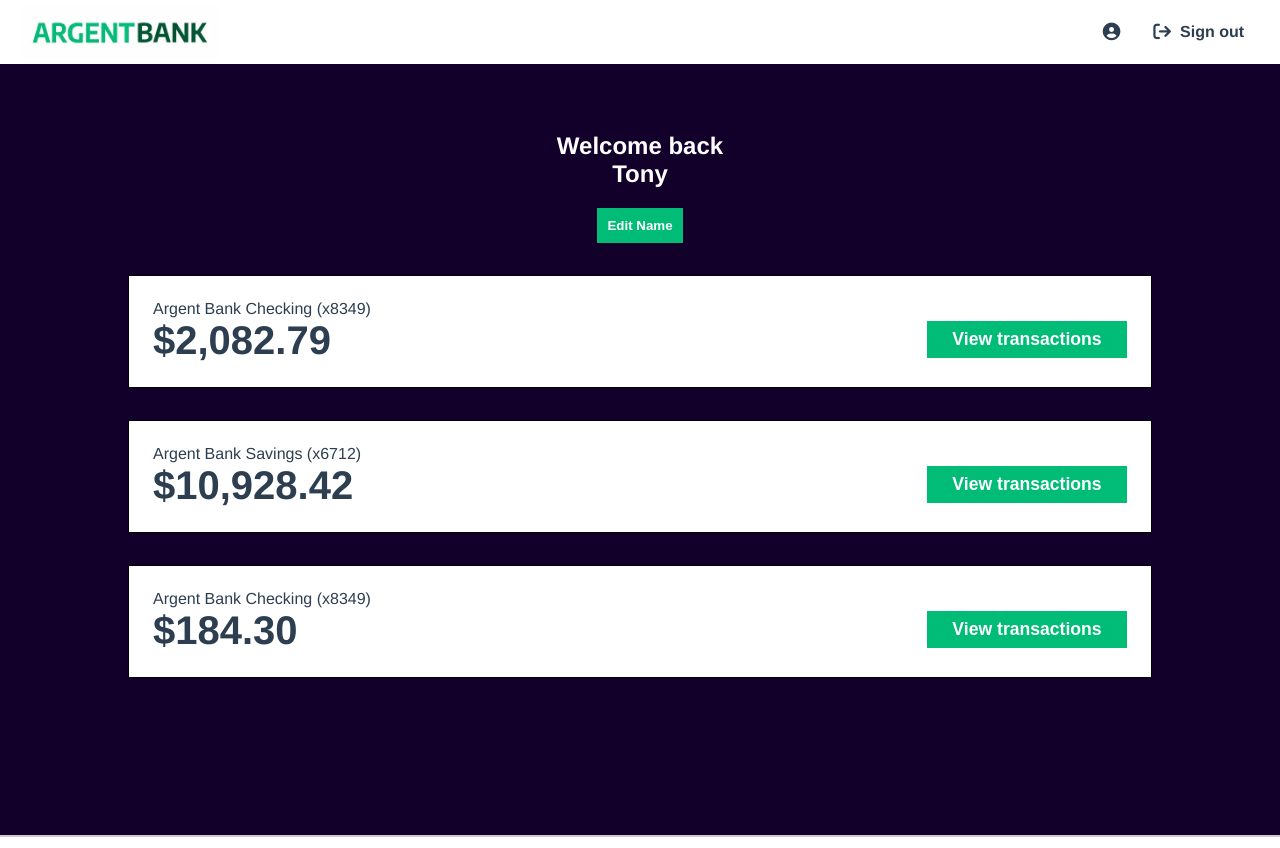
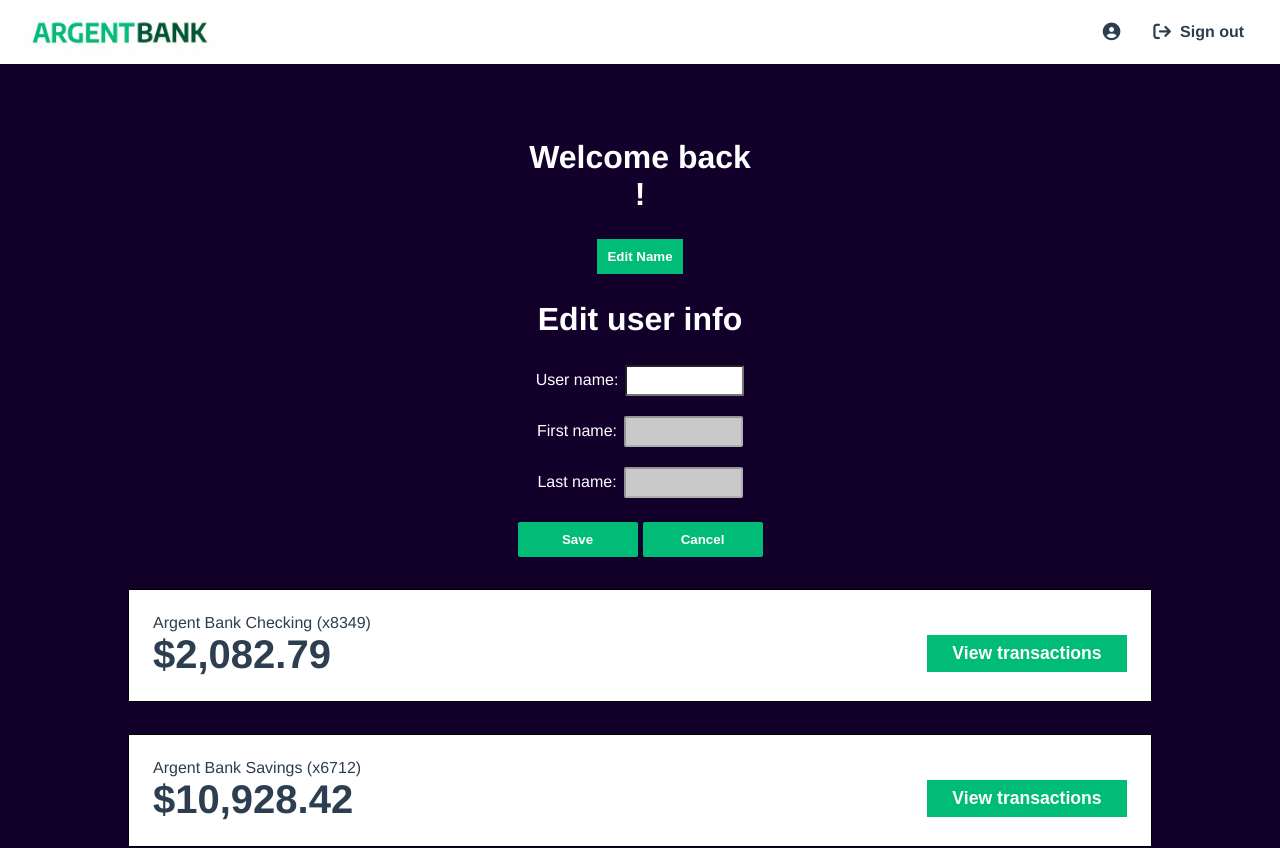
Before and after one commit to mmarichy/ArgentBank, a React (Create React App) app in the folder ArgentBank_FrontEnd/: page /profile in a window 1280 px wide. Shown: the top 848 px of the page. Built offline with nearby package versions, Linux system fonts and the light colour scheme; no server answers; sample sign-in values are in the browser's storage.

Commit message:
Username in NavBat | add edit form username

```diff
--- a/ArgentBank_FrontEnd/src/components/NavBar/NavBar.jsx
+++ b/ArgentBank_FrontEnd/src/components/NavBar/NavBar.jsx
@@ -5,8 +5,8 @@
 
 function NavBar() {
   const isConnected = useSelector((state) => state.auth.token)
-  const firstname = useSelector((state) => state.user.userData.firstname)
-  console.log(firstname)
+  const username = useSelector((state) => state.user.userData.username)
+  // console.log(username)
 
   const dispatch = useDispatch()
   const navigate = useNavigate()
@@ -33,7 +33,7 @@
           <div className="connected">
             <Link to="/profile" className="main-nav-item">
               <i className="fa-solid  fa-circle-user connected_icon" />
-              <p className="connected_text">{firstname}</p>
+              <p className="connected_text">{username}</p>
             </Link>
             <Link className="main-nav-item" to="/" onClick={logoutHandler}>
               <i className="fa-solid fa-arrow-right-from-bracket connected_icon"></i>
--- a/ArgentBank_FrontEnd/src/components/User/User.jsx
+++ b/ArgentBank_FrontEnd/src/components/User/User.jsx
@@ -1,12 +1,88 @@
+import { useState } from 'react'
+import { useDispatch, useSelector } from 'react-redux'
+import { updateUsername } from '../../redux/actions/user.actions'
+
 export function User() {
+  // const token = useSelector((state) => state.auth.token)
+  const userData = useSelector((state) => state.user.userData)
+  // console.log(userData)
+  // const [editSection, setEditSection] = useState(true)
+  // const [userName, setUserName] = useState('')
+
+  // const [errorMessage, setErrorMessage] = useState('')
+
+  // const dispatch = useDispatch()
+
+  const handleSubmit = async (event) => {
+    event.preventDefault()
+    console.log(event.target.username)
+
+    // try {
+    //   const response = await fetch(
+    //     'http://localhost:3001/api/v1/user/profile',
+    //     {
+    //       method: 'PUT',
+    //       headers: {
+    //         'Content-Type': 'application/JSON',
+    //         Authorization: `Bearer ${token}`,
+    //       },
+    //       body: JSON.stringify({ userName }),
+    //     }
+    //   )
+    //   if (response.ok) {
+    //     const data = await response.json()
+    //     const username = data.body.username
+    //     dispatch(updateUsername(username))
+    //     setEditSection(!editSection)
+    //   } else {
+    //     console.log('Invalid')
+    //   }
+    // } catch (error) {
+    //   console.error(error)
+    // }
+  }
   return (
     <div className="header">
       <h2>
         Welcome back
         <br />
-        Tony
+        {userData.firstname} {userData.lastname} !
       </h2>
       <button className="edit-button">Edit Name</button>
+
+      <h2> Edit user info</h2>
+      <form>
+        <div className="edit-input">
+          <label htmlFor="username">User name: </label>
+          <input type="text" id="username" defaultValue={userData.username} />
+        </div>
+        <div className="edit-input">
+          <label htmlFor="firstname">First name: </label>
+          <input
+            type="text"
+            id="firstname"
+            defaultValue={userData.firstname}
+            disabled={true}
+          />
+        </div>
+        <div className="edit-input">
+          <label htmlFor="lastname">Last name: </label>
+          <input
+            type="text"
+            id="lastname"
+            defaultValue={userData.lastname}
+            disabled={true}
+          />
+        </div>
+        <div className="buttons">
+          <button className="buttons_edit" onClick={handleSubmit}>
+            Save
+          </button>
+          <button className="buttons_edit" onClick={handleSubmit}>
+            Cancel
+          </button>
+        </div>
+      </form>
     </div>
   )
 }
--- a/ArgentBank_FrontEnd/src/components/User/User.scss
+++ b/ArgentBank_FrontEnd/src/components/User/User.scss
@@ -1,8 +1,10 @@
 .header {
   color: #fff;
   margin-bottom: 2rem;
+
+  h2 {
+    font-size: 2rem;
   }
-
   .edit-button {
     border: none;
     background-color: #00bc77;
@@ -11,3 +13,41 @@
     padding: 10px;
     cursor: pointer;
   }
+
+  .edit-input {
+    align-items: center;
+    display: flex;
+    gap: 7px;
+    justify-content: center;
+    margin-top: 20px;
+    & input {
+      border-radius: 2px;
+      height: 25px;
+      padding-left: 3px;
+      width: 110px;
+    }
+
+    *:disabled {
+      background-color: #c9c9c9;
+      color: #494949;
+    }
+  }
+
+  .buttons {
+    display: flex;
+    gap: 5px;
+    justify-content: center;
+
+    &_edit {
+      background-color: #00bc77;
+      border: none;
+      border-color: #00bc77;
+      border-radius: 2px;
+      color: #fff;
+      font-weight: bold;
+      margin-top: 1.5rem;
+      padding: 0.625rem;
+      width: 120px;
+    }
+  }
+}
--- a/ArgentBank_FrontEnd/src/pages/Profile/Profile.jsx
+++ b/ArgentBank_FrontEnd/src/pages/Profile/Profile.jsx
@@ -1,8 +1,8 @@
+import { useDispatch, useSelector } from 'react-redux'
+import { useEffect } from 'react'
 import { User } from '../../components/User/User'
 import { Account } from '../../components/Account/Account'
 import AccountData from '../../data/AccountData.json'
-import { useDispatch, useSelector } from 'react-redux'
-import { useEffect } from 'react'
 import { userProfile } from '../../redux/actions/user.actions'
 
 function Profile() {
@@ -26,10 +26,6 @@
           if (response.ok) {
             const data = await response.json()
             const userData = {
-              createdAt: data.body.createdAt,
-              updatedAt: data.body.updatedAt,
-              id: data.body.id,
-              email: data.body.email,
               firstname: data.body.firstName,
               lastname: data.body.lastName,
               username: data.body.userName,
```
Also changed, not shown: ArgentBank_FrontEnd/src/setupTests.js (deleted, +0 -5 lines). Lines whose indentation alone changed are shown as unchanged.
